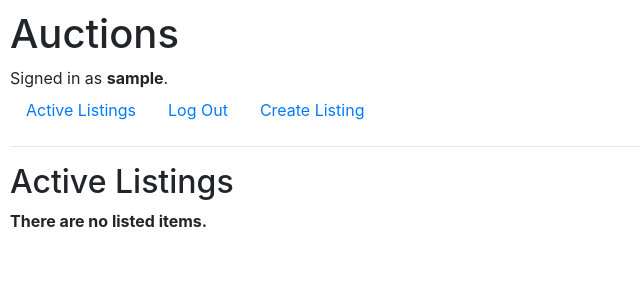
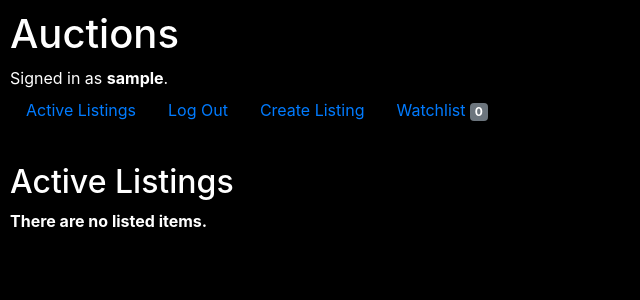
Before and after one commit to Tarvalas/Project2, a Django app: page / in a window 1280 px wide. Shown: the top 300 px of the page, without its empty margins (0-640 px from the left). Run offline with Django 3.2, Linux system fonts and the light colour scheme; the visitor is signed in with stand-in values (Sample User, id 1); data that the repository does not hold is empty; some libraries are stand-ins or nearby versions.

Commit message:
added watchlist and changed some styling

```diff
--- a/auctions/forms.py
+++ b/auctions/forms.py
@@ -46,6 +46,7 @@ class ListingForm(forms.ModelForm):
 
         for fieldname in ['image_url', 'tags']:
             self.fields[fieldname].required = False
+        self.fields['image_url'].initial = 'https://www.publicdomainpictures.net/pictures/470000/nahled/image-not-found.png'
 
         self.fields['title'].widget = forms.TextInput(attrs={'class': 'form-control', 'autofocus': True, 'name': 'title', 'placeholder':'Enter Title'})
         self.fields['description'].widget = forms.Textarea(attrs={'class': 'form-control', 'name': 'description', 'placeholder':'Enter Item Description'})
@@ -82,7 +83,8 @@ class CommentForm(forms.ModelForm):
         super(CommentForm, self).__init__(*args, **kwargs)
 
         self.fields["comment"].help_text = "Your comment must be limited to 3000 characters."
-        self.fields["comment"].widget = forms.Textarea(attrs={'class': 'form-control', 'name': 'comment', 'placeholder':'Enter a comment...'})
+        self.fields["comment"].label = ''
+        self.fields["comment"].widget = forms.Textarea(attrs={'class': 'form-control enter-comment', 'name': 'comment', 'placeholder':'Enter a comment...'})
 
     class Meta:
         model = Comment
--- a/auctions/static/auctions/styles.css
+++ b/auctions/static/auctions/styles.css
@@ -1,34 +1,58 @@
 body {
     padding: 10px;
+    background-color: black;
+    color: white;
 }
 
 .listing {
     border: 1px solid lightgray;
+    border-radius: 5px;
     width: 90vw;
     height: 30vh;
     float: left;
     margin: 1vh;
     margin-left: 1px;
+    background-color: teal;
 }
 
 .full_listing {
     position: relative;
     border: 1px solid lightgray;
+    border-radius: 5px;
     width: 90vw;
     height: 75vh;
     float: left;
     margin: 1vh;
     margin-left: 1px;
+    color: black;
+    background-color: teal;
+}
+
+.comment-text {
+    background-color: pink;
+    color: black;
+    width: 90vw;
+    border: 1px solid lightgray;
+    border-radius: 5px;
+    margin: 1vh;
+}
+
+.enter-comment {
+    background-color: lightgray;
+    width: 80vw;
+    border-radius: 5px;
 }
 
 #listing_text {
     color: black;
+    border-radius: 5px;
     float: right;
     width: 15vw;
     margin-right: 50vw;
     height: 100%;
     padding-top: 10px;
     overflow-wrap: break-word;
+    background-color: pink;
 }
 
 #tags {
@@ -49,15 +73,14 @@ body {
     padding-bottom: 0%;
 }
 
-
 .image {
     width: 20%;
     height: 100%;
     object-fit: contain;
     float: left;
     margin-left: 2vw;
+    border-radius: 5px;
 }
-
 
 .full_image {
     height: 80%;
@@ -65,8 +88,8 @@ body {
     object-fit: contain;
     float: right;
     margin-right: 10vw;
+    border-radius: 5px;
 }
-
 
 .description_box {
     height: 10%;
@@ -74,7 +97,6 @@ body {
     float: left;
     word-wrap: break-word;
 }
-
 
 #full_tags {
     float: left;
@@ -87,9 +109,14 @@ body {
     padding: 0px;
 }
 
-
 .edit_btn {
     float: right;
     position: absolute;
     bottom: 5px;
 }
+
+.add-watch {
+    clear: both;
+    position: absolute;
+    right: 10vw;
+}
--- a/auctions/templates/auctions/index.html
+++ b/auctions/templates/auctions/index.html
@@ -2,12 +2,16 @@
 
 
 {% block body %}
-    <h2>Active Listings</h2>
+    {% if is_watchlist %}
+        <h2>Watchlist</h2>
+    {% else %}
+        <h2>Active Listings</h2>
+    {% endif %}
 
     {% if listings %}
         {% for item in listings %}
-            <a href="{% url 'see_listing' item.id %}">
-                <div class="listing">
+            <div class="listing">
+                <a href="{% url 'see_listing' item.id %}">
                     <div id="listing_text">
                         <h4>{{ item.title }}</h4>
                         <h6>{{ item.description|truncatechars:50 }}</h6>
@@ -26,9 +30,9 @@
                     {% if item.image_url %}
                         <img class="image" src="{{ item.image_url }}">
                     {% endif %}
-                </div>
-                <br>
-            </a>
+                </a>
+            </div>
+            <br>
         {% endfor %}
     {% else %}
         <strong>There are no listed items.</strong>
--- a/auctions/templates/auctions/layout.html
+++ b/auctions/templates/auctions/layout.html
@@ -27,6 +27,9 @@
                 <li class="nav-item">
                     <a class="nav-link" href="{% url 'create_listing' %}">Create Listing</a>
                 </li>
+                <li class="nav-item">
+                    <a class="nav-link" href="{% url 'watchlist' %}">Watchlist <span class="badge badge-secondary">{{ user.num_watchlist }}</span></a>
+                </li>
             {% else %}
                 <li class="nav-item">
                     <a class="nav-link" href="{% url 'login' %}">Log In</a>
--- a/auctions/urls.py
+++ b/auctions/urls.py
@@ -9,5 +9,6 @@ urlpatterns = [
     path("register", views.register, name="register"),
     path("create_listing", views.create_listing_view, name="create_listing"),
     path("edit_listing/<int:item_id>", views.edit_listing_view, name="edit_listing"),
-    path("see_listing/<int:item_id>", views.see_listing, name="see_listing")
+    path("see_listing/<int:item_id>", views.see_listing, name="see_listing"),
+    path("watchlist", views.watchlist_view, name="watchlist")
 ]
--- a/auctions/views.py
+++ b/auctions/views.py
@@ -158,7 +158,8 @@ def see_listing(request, item_id):
         "bid_form": bid_form,
         "can_edit": can_edit,
         "comments": comments,
-        "comment_form": comment_form
+        "comment_form": comment_form,
+        "is_watchlist": False
     }
     if request.method == 'POST':
         if "bidding" in request.POST:
@@ -185,3 +186,22 @@ def see_listing(request, item_id):
                     return render(request, "auctions/listing.html", context=context)
     else:
         return render(request, "auctions/listing.html", context=context)
+
+
+def watchlist_view(request):
+    if request.method == "POST":
+        if "add" in request.POST:
+            request.user.watchlist.add(Listing.objects.get(id=int(request.POST["add"])))
+            request.user.num_watchlist += 1
+            request.user.save()
+        else:
+            request.user.watchlist.remove(Listing.objects.get(id=int(request.POST["remove"])))
+            request.user.num_watchlist -= 1
+            request.user.save()
+    watchlist = request.user.watchlist.all()
+
+    context = {
+        "is_watchlist": True,
+        "listings": watchlist
+    }
+    return render(request, "auctions/index.html", context=context)
```
Also changed, not shown: auctions/templates/auctions/listing.html (+20 -3 lines).
